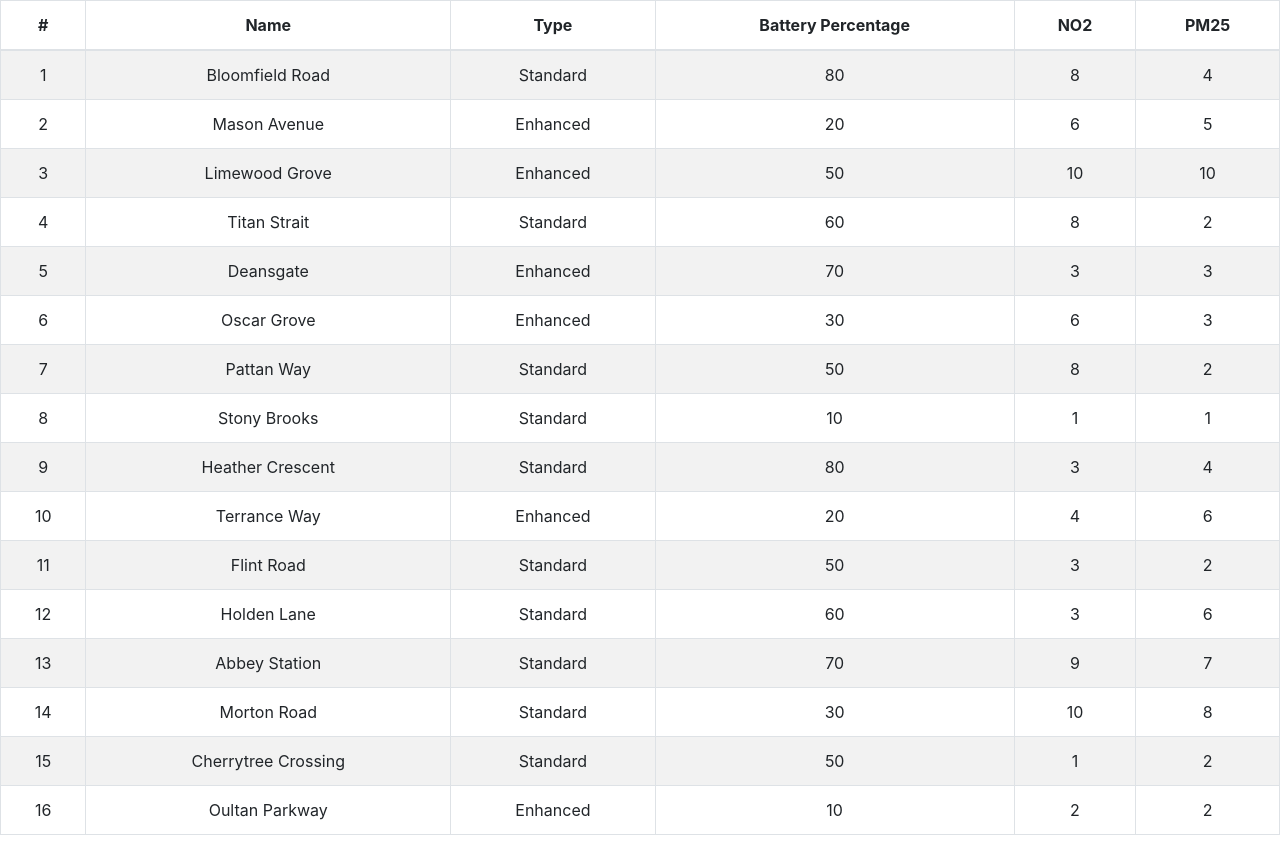
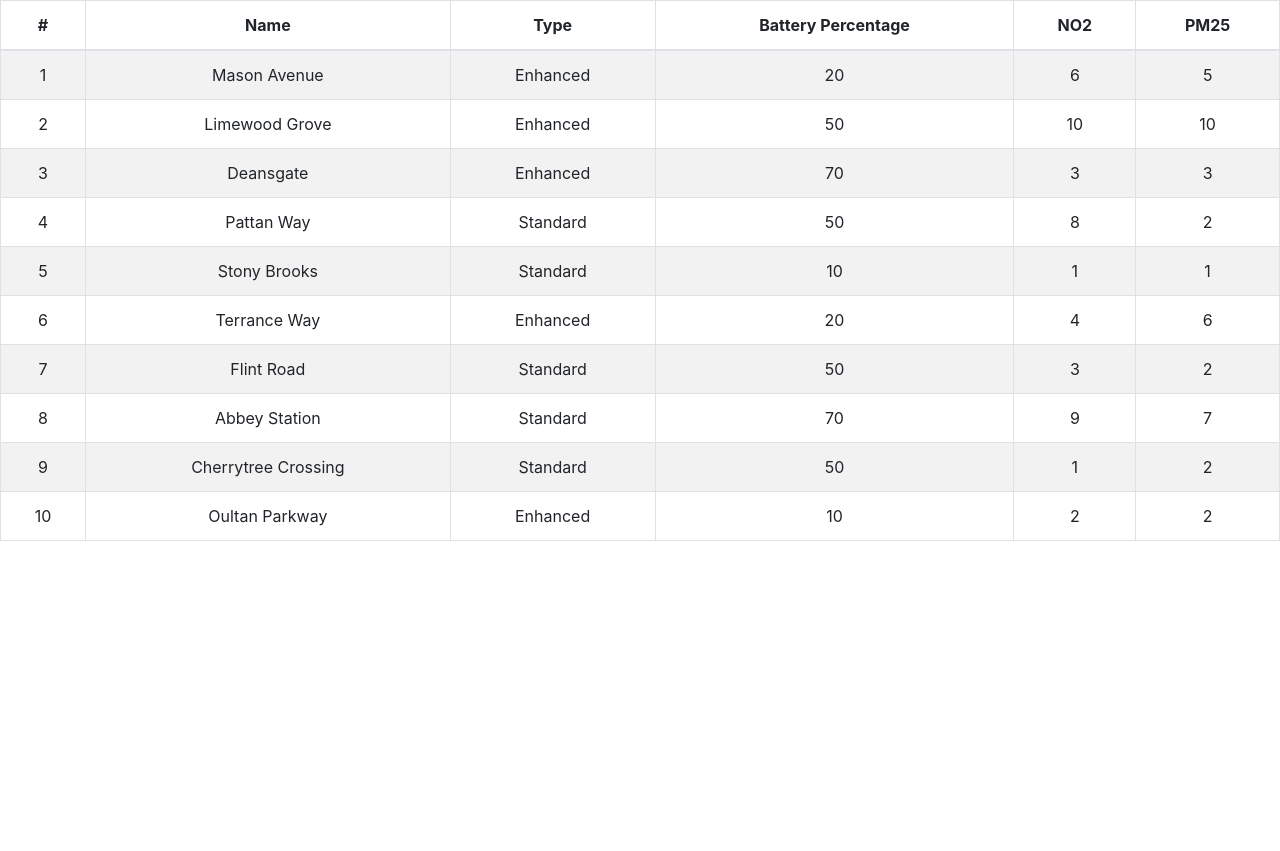
Before and after one commit to ally03/bright_bridge_council, a React (Create React App) app: page / in a window 1280 px wide. After the commit the page ends 800 px from the top, so only its background shows below. Built offline with nearby package versions, Linux system fonts and the light colour scheme.

Commit message:
Filter by bright bridge council owned

```diff
--- a/src/components/EquipmentTable.tsx
+++ b/src/components/EquipmentTable.tsx
@@ -3,6 +3,7 @@ import Table from 'react-bootstrap/Table';
 import zephyrs from '../utils';
 
 function EquipmentTable() {
+  const bridgeBridgeOwned = zephyrs.filter(({ currentlyOwned }) => currentlyOwned)
   return (
     <Table striped bordered hover>
       <thead>
@@ -16,8 +17,8 @@ function EquipmentTable() {
         </tr>
       </thead>
       <tbody>
-         { zephyrs.map(({name, type, batteryPercentage, NO2, PM25}, index) => {
-          return(
+        {bridgeBridgeOwned.map(({ name, type, batteryPercentage, NO2, PM25 }, index) => {
+          return (
             <tr key={index}>
               <td>{index + 1}</td>
               <td>{name}</td>
@@ -26,7 +27,8 @@ function EquipmentTable() {
               <td>{NO2}</td>
               <td>{PM25}</td>
             </tr>
-         )})}
+          )
+        })}
       </tbody>
     </Table>
   );
```
Lines whose indentation alone changed are shown as unchanged.
